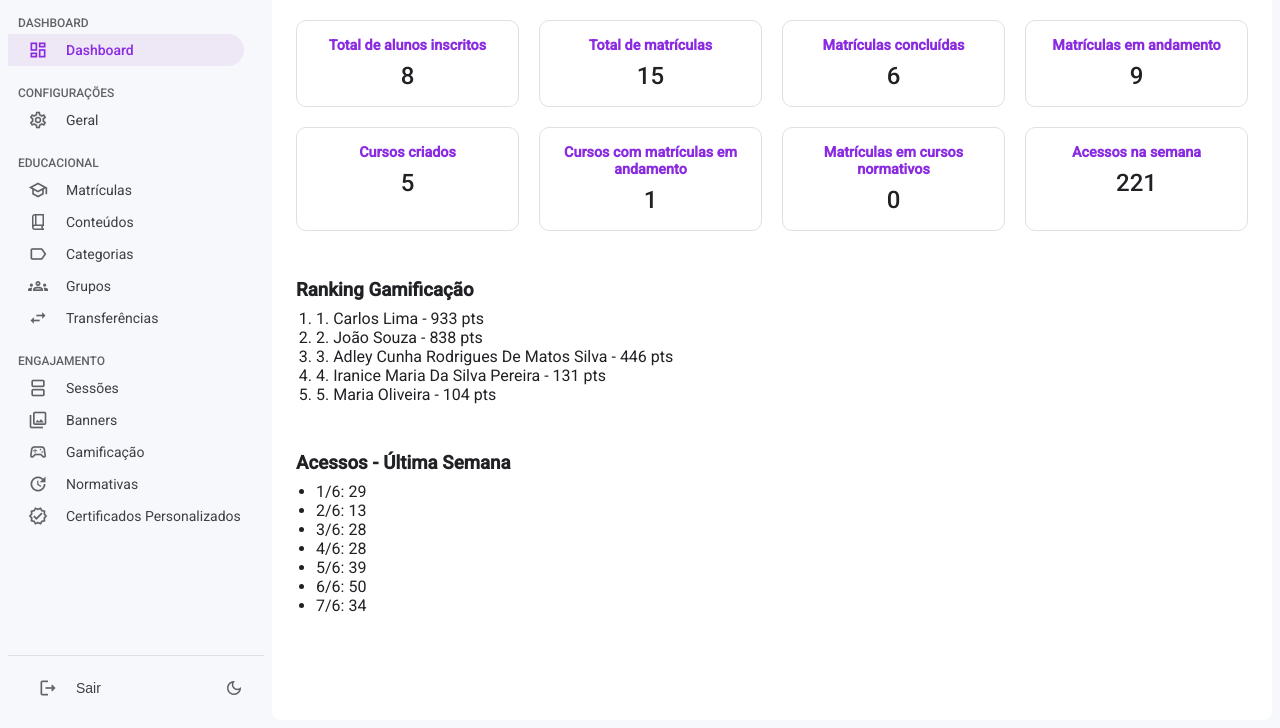
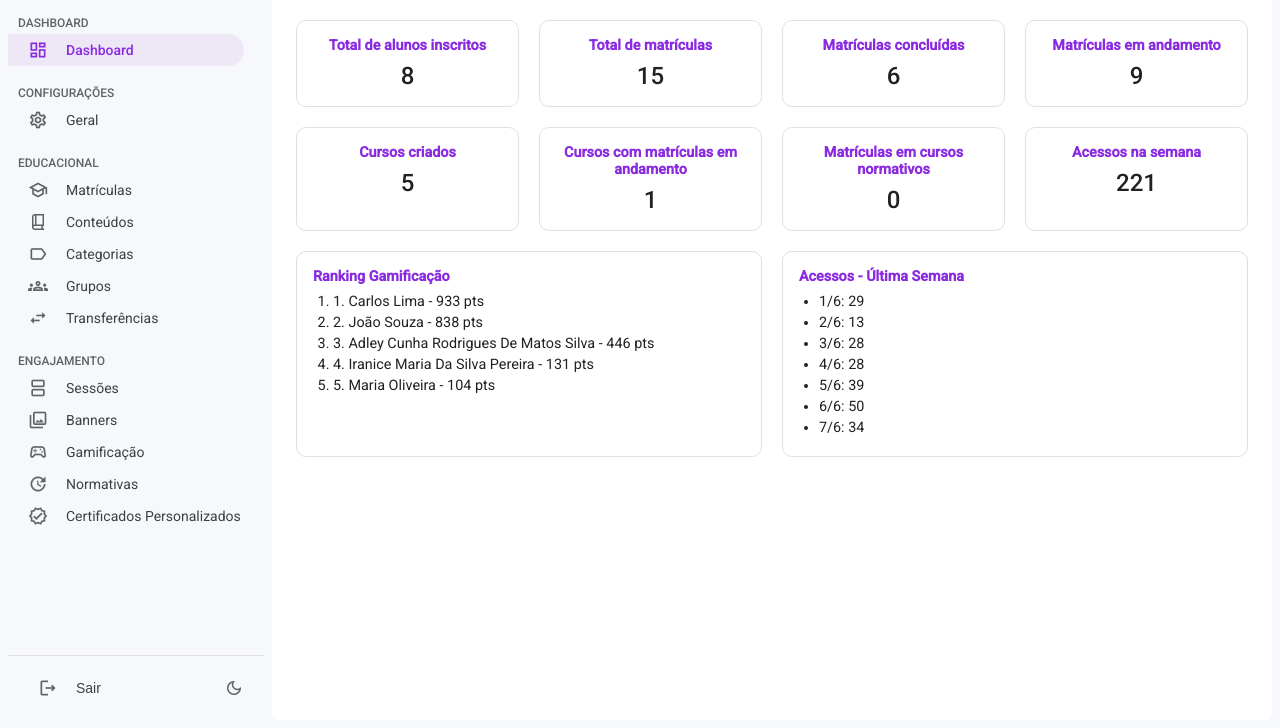
Before and after one commit to bolivaralencastro/admin-konquest, a website: page index.html in a window 1280 px wide. Shown: the part 72-800 px from the top of the page. Drawn offline with nearby package versions, Linux system fonts and the light colour scheme.

Commit message:
Add ranking and access cards to dashboard

```diff
--- a/css/style.css
+++ b/css/style.css
@@ -677,3 +677,17 @@ td.cell-actions {
 .dashboard-accesses {
   margin: 8px 0 0 20px;
 }
+
+.dashboard-card.list-card {
+  text-align: left;
+  grid-column: span 2;
+}
+.dashboard-card.list-card ol,
+.dashboard-card.list-card ul {
+  padding-left: 20px;
+  margin: 0;
+  font-size: 0.9rem;
+}
+.dashboard-card.list-card li {
+  margin-bottom: 4px;
+}
--- a/js/script.js
+++ b/js/script.js
@@ -183,6 +183,12 @@ function computeDashboardStats() {
 
 function renderDashboard() {
     const stats = computeDashboardStats();
+    const rankingItems = stats.ranking
+        .map((r, i) => `<li>${i + 1}. ${r.nome} - ${r.pontos} pts</li>`)
+        .join('');
+    const acessosItems = stats.acessosPorDia
+        .map(d => `<li>${d.dia}: ${d.acessos}</li>`)
+        .join('');
     const cards = `
         <div class="dashboard-grid">
             <div class="dashboard-card"><h3>Total de alunos inscritos</h3><p>${stats.totalAlunos}</p></div>
@@ -193,20 +199,18 @@ function renderDashboard() {
             <div class="dashboard-card"><h3>Cursos com matrículas em andamento</h3><p>${stats.cursosComMatriculasEmAndamento}</p></div>
             <div class="dashboard-card"><h3>Matrículas em cursos normativos</h3><p>${stats.totalNormativosMatriculas}</p></div>
             <div class="dashboard-card"><h3>Acessos na semana</h3><p>${stats.acessosTotaisSemana}</p></div>
+            <div class="dashboard-card ranking-card list-card">
+                <h3>Ranking Gamificação</h3>
+                <ol class="dashboard-ranking">${rankingItems}</ol>
+            </div>
+            <div class="dashboard-card accesses-card list-card">
+                <h3>Acessos - Última Semana</h3>
+                <ul class="dashboard-accesses">${acessosItems}</ul>
+            </div>
         </div>`;
-    const rankingItems = stats.ranking.map((r,i) => `<li>${i+1}. ${r.nome} - ${r.pontos} pts</li>`).join('');
-    const acessosItems = stats.acessosPorDia.map(d => `<li>${d.dia}: ${d.acessos}</li>`).join('');
     return `
         <div class="content-header-no-tabs"><span class="section-title">Dashboard</span></div>
-        ${cards}
-        <div class="dashboard-section">
-            <h3>Ranking Gamificação</h3>
-            <ol class="dashboard-ranking">${rankingItems}</ol>
-        </div>
-        <div class="dashboard-section">
-            <h3>Acessos - Última Semana</h3>
-            <ul class="dashboard-accesses">${acessosItems}</ul>
-        </div>`;
+        ${cards}`;
 }
 
 function filterCurrentTable(sectionId) {
```
